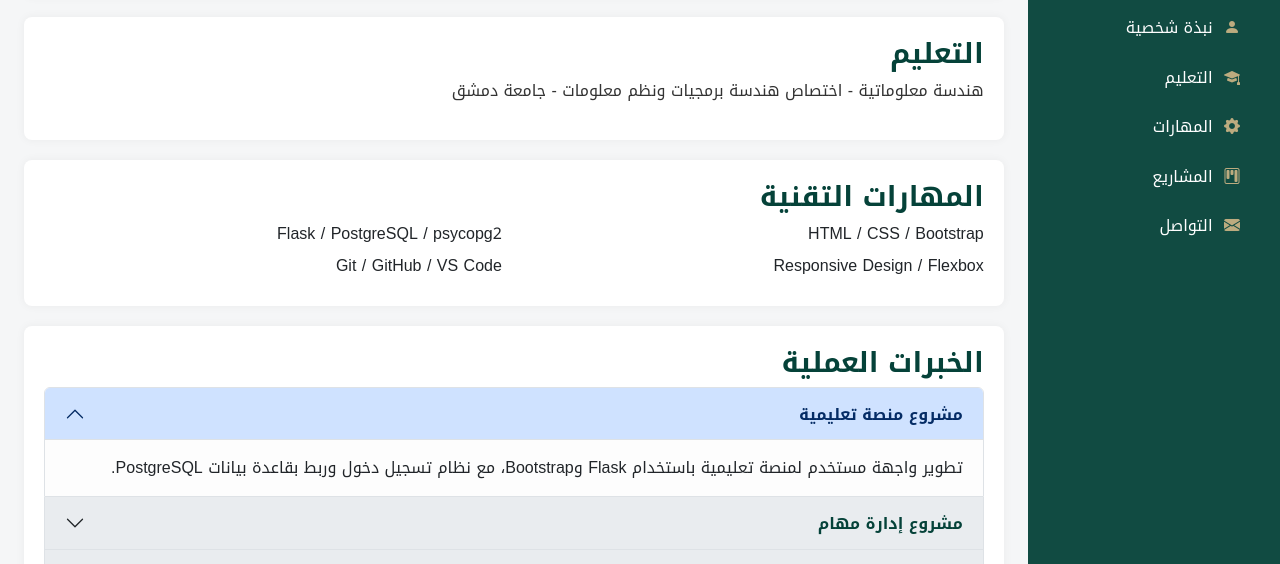
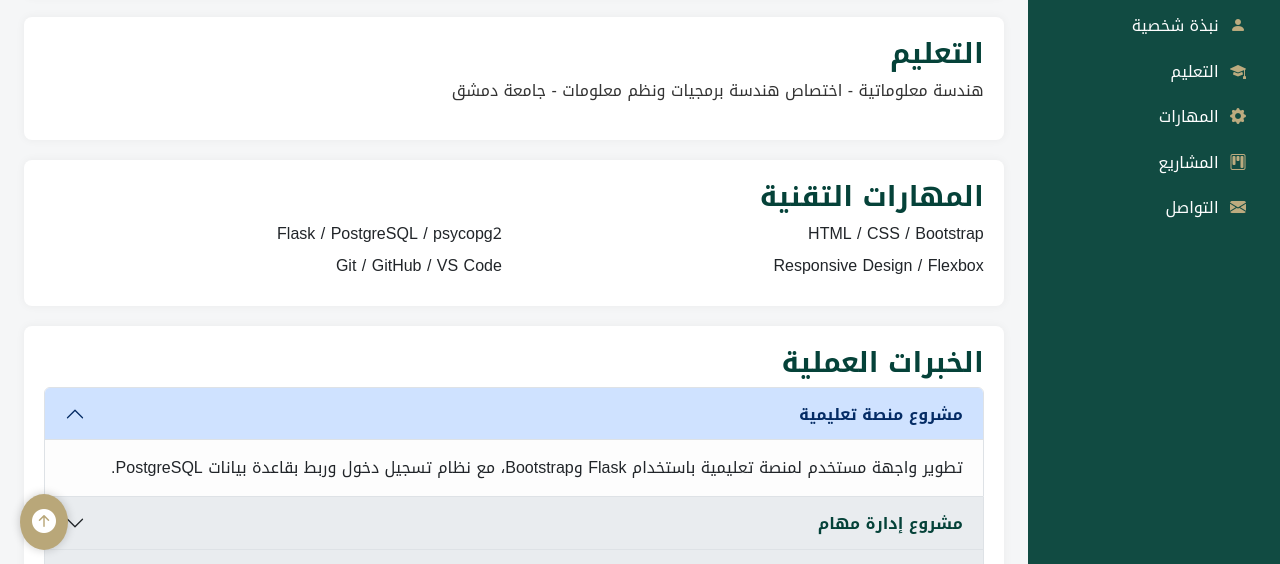
Before and after one commit to samar-hamed25/CVs, a plain HTML site: page index.html in a window 1280 px wide. Shown: the part 230-794 px from the top of the page. Drawn offline with nearby package versions, Linux system fonts and the light colour scheme.

Commit message:
Update style.css

```diff
--- a/style.css
+++ b/style.css
@@ -1,11 +1,10 @@
 body {
-
   font-family: 'Noto Kufi Arabic', sans-serif;
   background-color: #f5f6f7;
   direction: rtl;
   margin: 0;
   padding: 0;
-
+  scroll-behavior: smooth; /* تأثير تمرير سلس */
 }
 
 h2, h3, .section-title {
@@ -48,8 +47,8 @@ a:hover {
   opacity: 0.95;
 }
 
+/* روابط السايد بار */
 .nav-item {
-  color: #f0f2f5;
   font-size: 16px;
   cursor: pointer;
 }
@@ -59,11 +58,29 @@ a:hover {
   color: #b9a779;
 }
 
-.nav-item:hover {
+.nav-link {
+  color: #f0f2f5;
+  padding: 6px 10px;
+}
+
+.nav-link:hover {
   color: #ffffff;
   font-weight: bold;
 }
 
+/* زر اللغة */
+.navbar .btn-outline-light {
+  border-color: #ffffff;
+  color: #ffffff;
+}
+
+.navbar .btn-outline-light:hover {
+  background-color: #b9a779;
+  color: #054239;
+  border-color: #b9a779;
+}
+
+/* أقسام الصفحة */
 section {
   background-color: #ffffff;
   border-radius: 8px;
@@ -76,6 +93,7 @@ img.rounded-circle {
   border: 3px solid #b9a779;
 }
 
+/* Accordion */
 .accordion-button {
   background-color: #e9ecef;
   color: #054239;
@@ -86,6 +104,7 @@ img.rounded-circle {
   background-color: #fdfdfd;
 }
 
+/* Footer نص وروابط */
 .text-gold {
   color: #b9a779 !important;
 }
@@ -94,3 +113,30 @@ img.rounded-circle {
   color: #ffffff;
   font-size: 16px;
 }
+
+/* صورة العقاب */
+.bg-footer img:hover {
+  opacity: 0.8;
+  transition: 0.3s ease;
+}
+
+/* زر العودة إلى الأعلى */
+.scroll-top-btn {
+  position: fixed;
+  bottom: 20px;
+  left: 20px;
+  background-color: #b9a779;
+  border: none;
+  border-radius: 50%;
+  padding: 10px 12px;
+  font-size: 24px;
+  color: #ffffff;
+  cursor: pointer;
+  box-shadow: 0 0 10px rgba(0,0,0,0.2);
+  z-index: 1000;
+  transition: background-color 0.3s ease;
+}
+
+.scroll-top-btn:hover {
+  background-color: #8a744e;
+}
```
